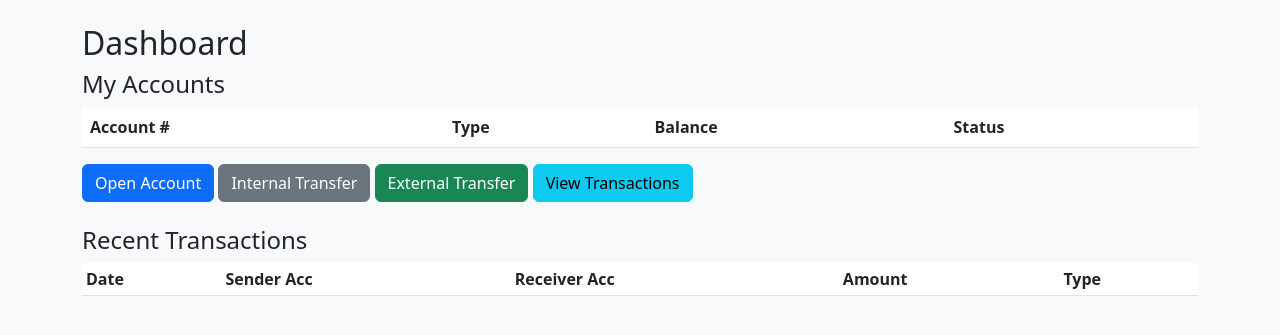
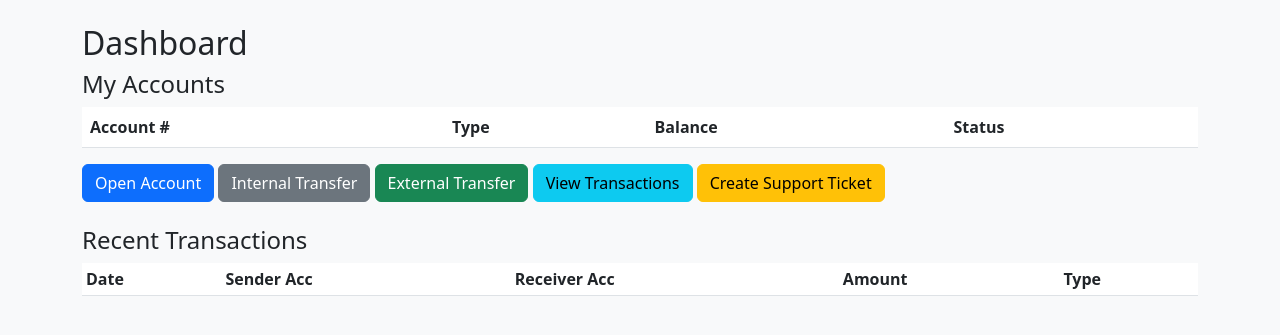
Before and after one commit to Samir-44/EECE-503M-Banking-App, a Flask app: page /banking/dashboard in a window 1280 px wide. Shown: the part 56-391 px from the top of the page. Run offline with Flask 3, Linux system fonts and the light colour scheme; the visitor is signed in with stand-in values (Sample User, id 1); data that the repository does not hold is empty.

Commit message:
Add Create Support Ticket button to customer dashboard

```diff
--- a/app/templates/banking/dashboard.html
+++ b/app/templates/banking/dashboard.html
@@ -27,6 +27,7 @@
 <a href="{{ url_for('banking.transfer_internal') }}" class="btn btn-secondary">Internal Transfer</a>
 <a href="{{ url_for('banking.transfer_external') }}" class="btn btn-success">External Transfer</a>
 <a href="{{ url_for('banking.transactions_list') }}" class="btn btn-info">View Transactions</a>
+<a href="{{ url_for('support.create_ticket') }}" class="btn btn-warning">Create Support Ticket</a>
 <h4 class="mt-4">Recent Transactions</h4>
 <table class="table table-sm">
     <thead>
```
